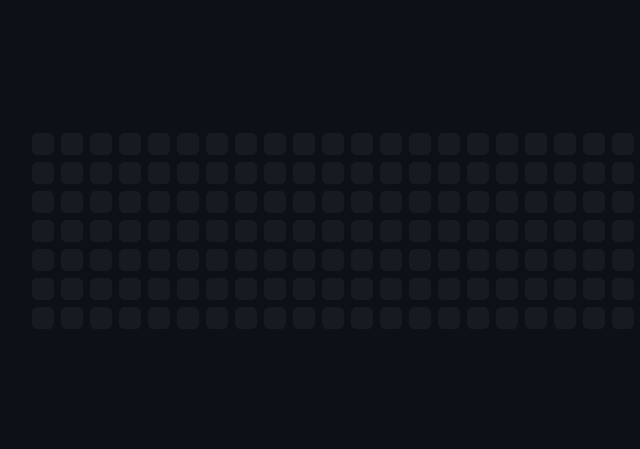
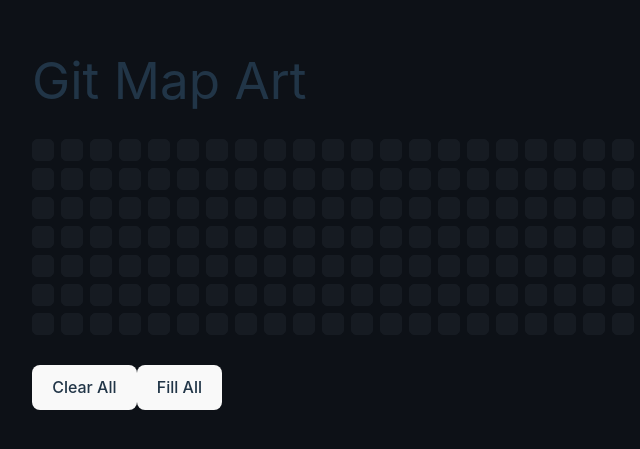
Before and after one commit to noahbazer/git-map-art, a React (Vite) app: page / in a window 1280 px wide. Shown: the part 169-618 px from the top of the page, without its empty margins (0-640 px from the left). Built offline with nearby package versions, Linux system fonts and the light colour scheme.

Commit message:
add title, add basic buttons (broken)

```diff
--- a/src/App.tsx
+++ b/src/App.tsx
@@ -1,10 +1,10 @@
 import './App.css';
-import CommitMap from './CommitMap';
+import { AppContainer } from './AppContainer';
 
 function App() {
   return (
     <>
-      <CommitMap />
+      <AppContainer />
     </>
   );
 }
--- /dev/null
+++ b/src/AppContainer.tsx
@@ -0,0 +1,12 @@
+import CommitMap from './CommitMap';
+import { Buttons } from './Buttons.tsx';
+
+export function AppContainer() {
+  return (
+    <div className="app-container">
+      <h1>Git Map Art</h1>
+      <CommitMap />
+      <Buttons />
+    </div>
+  );
+}
--- /dev/null
+++ b/src/Buttons.tsx
@@ -0,0 +1,29 @@
+import React, { useContext } from 'react';
+import { GridContext } from './CommitMap';
+
+export const Buttons: React.FC = () => {
+  const { clearAll, fillAll } = useContext(GridContext);
+
+  const handleClearAll = () => {
+    console.log('handleClearAll called');
+    if (clearAll) {
+      clearAll();
+    }
+  };
+
+  const handleFillAll = () => {
+    console.log('handleFillAll called');
+    if (fillAll) {
+      fillAll();
+    }
+  };
+
+  return (
+    <div>
+      <button onClick={handleClearAll}>Clear All</button>
+      <button onClick={handleFillAll}>Fill All</button>
+    </div>
+  );
+};
+
+export default Buttons;
--- a/src/CommitMap.tsx
+++ b/src/CommitMap.tsx
@@ -1,5 +1,11 @@
 import React, { useState } from 'react';
 import './App.css';
+import Buttons from './Buttons'; // Import your Buttons component
+
+export const GridContext = React.createContext({
+  clearAll: () => {},
+  fillAll: () => {},
+});
 
 const CommitMap: React.FC = () => {
   const rows = 7;
@@ -17,7 +23,18 @@ const CommitMap: React.FC = () => {
     });
   };
 
+  const clearAll = () => {
+    console.log('clearAll called');
+    setGrid(Array(rows).fill(Array(cols).fill(0)));
+  };
+
+  const fillAll = () => {
+    console.log('fillAll called');
+    setGrid(Array(rows).fill(Array(cols).fill(4)));
+  };
+
   return (
+    <GridContext.Provider value={{ clearAll, fillAll }}>
       <div className="grid">
         {grid.map((row, i) =>
           row.map((cell, j) => (
@@ -29,6 +46,7 @@ const CommitMap: React.FC = () => {
           ))
         )}
       </div>
+    </GridContext.Provider>
   );
 };
 
--- a/src/index.css
+++ b/src/index.css
@@ -117,3 +117,17 @@ button:focus-visible {
   border-radius: 5px;
   padding: 10px;
 }
+
+.app-container {
+  display: flex;
+  flex-direction: column;
+  align-items: flex-start;
+  gap: 30px;
+}
+
+.buttons {
+  display: flex;
+  flex-direction: row;
+  justify-content: flex-start;
+  gap: 10px;
+}
```
Lines whose indentation alone changed are shown as unchanged.
